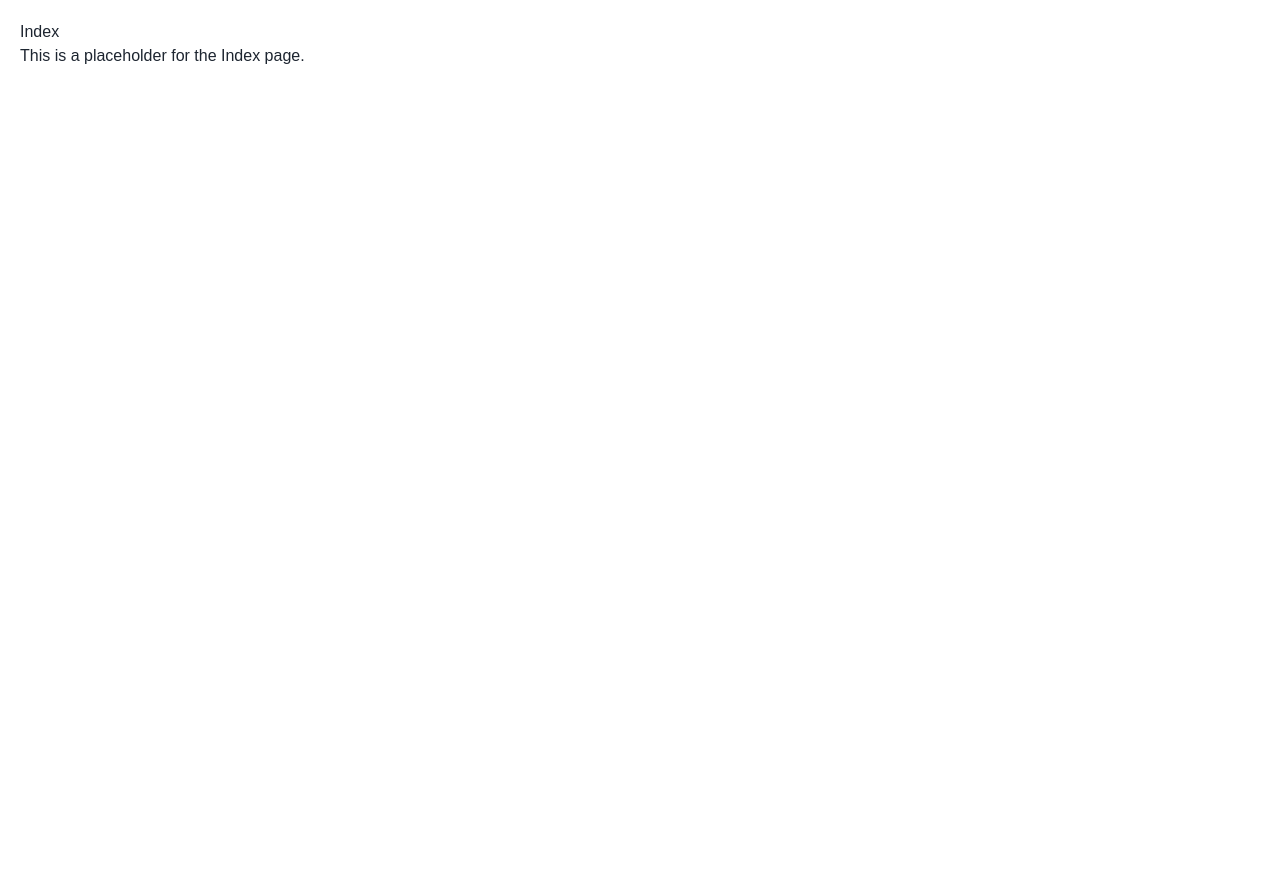
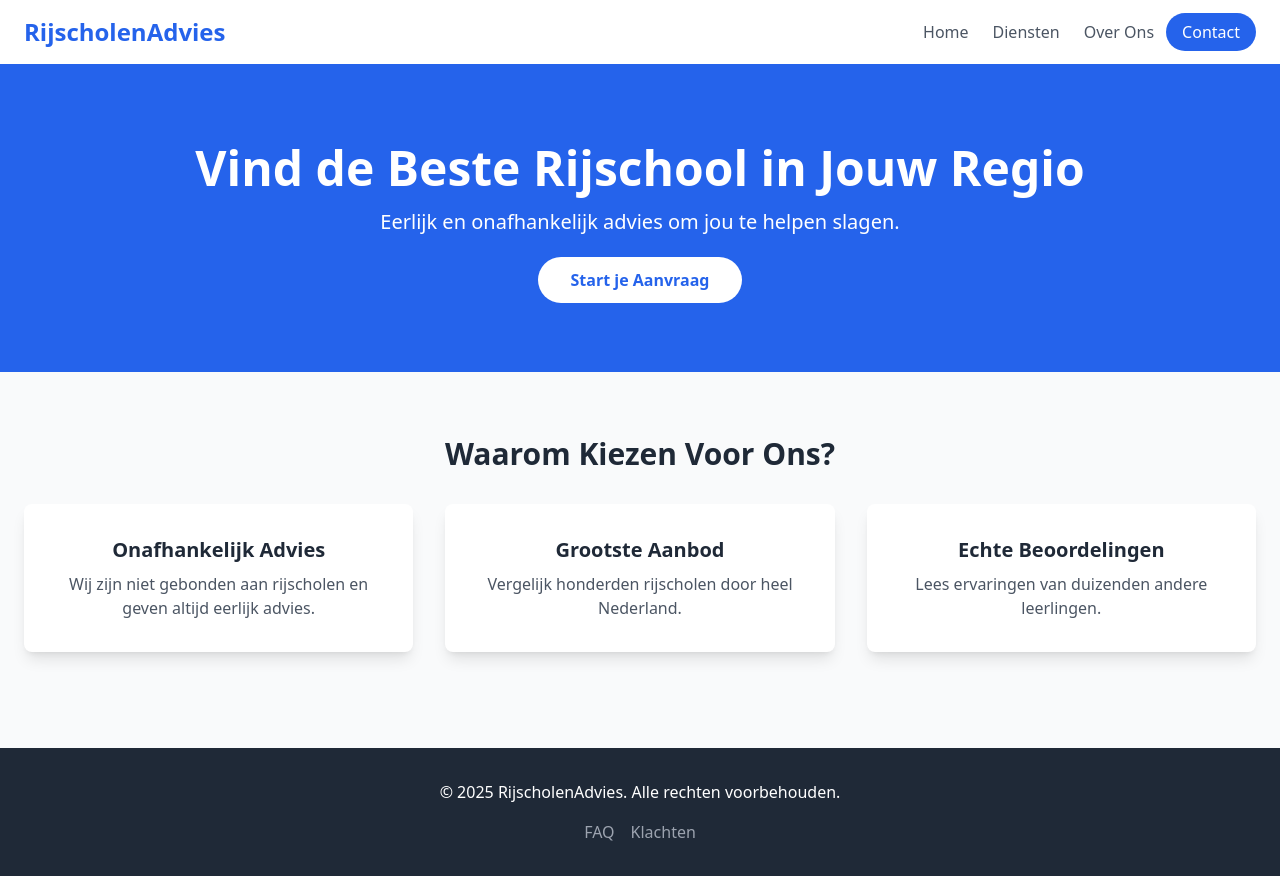
Before and after one commit to kurdbabo02-boop/RijscholenAdvies, a React (Vite) app: page / in a window 1280 px wide. Before the commit the page ends 800 px from the top, so only its background shows below. Built offline with nearby package versions, Linux system fonts and the light colour scheme.

Commit message:
Update App.tsx

```diff
--- a/src/App.tsx
+++ b/src/App.tsx
@@ -1,31 +1,7 @@
 import React, { useEffect } from 'react';
-import { Toaster } from "@/components/ui/toaster";
-import { Toaster as Sonner } from "@/components/ui/sonner";
-import { TooltipProvider } from "@/components/ui/tooltip";
-import { QueryClient, QueryClientProvider } from "@tanstack/react-query";
-import { BrowserRouter, Routes, Route, useLocation } from "react-router-dom";
+import { BrowserRouter, Routes, Route, useLocation, Link } from "react-router-dom";
 
-// --- Placeholder Components and Hooks ---
-// The following components are placeholders to fix the "Could not resolve" errors.
-// You can replace these with your actual page components.
-
-const PlaceholderComponent = ({ pageName }) => (
-  <div style={{ padding: '20px', fontFamily: 'sans-serif' }}>
-    <h1>{pageName}</h1>
-    <p>This is a placeholder for the {pageName} page.</p>
-  </div>
-);
-
-const Index = () => <PlaceholderComponent pageName="Index" />;
-const NotFound = () => <PlaceholderComponent pageName="NotFound" />;
-const AanvraagPage = () => <PlaceholderComponent pageName="AanvraagPage" />;
-const BevestigingPage = () => <PlaceholderComponent pageName="BevestigingPage" />;
-const BetalingGeluktPage = () => <PlaceholderComponent pageName="BetalingGeluktPage" />;
-const ContactPage = () => <PlaceholderComponent pageName="ContactPage" />;
-const OverOnsPage = () => <PlaceholderComponent pageName="OverOnsPage" />;
-const DienstenPage = () => <PlaceholderComponent pageName="DienstenPage" />;
-const FAQPage = () => <PlaceholderComponent pageName="FAQPage" />;
-const KlachtenPage = () => <PlaceholderComponent pageName="KlachtenPage" />;
+// --- Helper & Hook Placeholders ---
 
 // Placeholder for the missing custom hook
 const useScrollToTop = () => {
@@ -35,9 +11,98 @@ const useScrollToTop = () => {
   }, [pathname]);
 };
 
-// --- End of Placeholder Components ---
+// --- Page Components ---
 
-const queryClient = new QueryClient();
+// A more realistic homepage component
+const HomePage = () => (
+  <div className="bg-gray-50 font-sans text-gray-800">
+    {/* Header */}
+    <header className="bg-white shadow-md">
+      <nav className="container mx-auto px-6 py-4 flex justify-between items-center">
+        <div className="text-2xl font-bold text-blue-600">RijscholenAdvies</div>
+        <div>
+          <Link to="/" className="text-gray-600 hover:text-blue-600 px-3 py-2">Home</Link>
+          <Link to="/diensten" className="text-gray-600 hover:text-blue-600 px-3 py-2">Diensten</Link>
+          <Link to="/over-ons" className="text-gray-600 hover:text-blue-600 px-3 py-2">Over Ons</Link>
+          <Link to="/contact" className="bg-blue-600 text-white rounded-full px-4 py-2 hover:bg-blue-700">Contact</Link>
+        </div>
+      </nav>
+    </header>
+
+    {/* Hero Section */}
+    <main>
+      <section className="bg-blue-600 text-white text-center py-20">
+        <div className="container mx-auto px-6">
+          <h1 className="text-4xl md:text-5xl font-bold mb-4">Vind de Beste Rijschool in Jouw Regio</h1>
+          <p className="text-lg md:text-xl mb-8">Eerlijk en onafhankelijk advies om jou te helpen slagen.</p>
+          <Link to="/aanvraag" className="bg-white text-blue-600 font-bold rounded-full py-3 px-8 hover:bg-gray-200">
+            Start je Aanvraag
+          </Link>
+        </div>
+      </section>
+
+      {/* Features Section */}
+      <section className="py-16">
+        <div className="container mx-auto px-6 text-center">
+          <h2 className="text-3xl font-bold mb-8">Waarom Kiezen Voor Ons?</h2>
+          <div className="flex flex-wrap -mx-4">
+            <div className="w-full md:w-1/3 px-4 mb-8">
+              <div className="bg-white p-8 rounded-lg shadow-lg">
+                <h3 className="font-bold text-xl mb-2">Onafhankelijk Advies</h3>
+                <p className="text-gray-600">Wij zijn niet gebonden aan rijscholen en geven altijd eerlijk advies.</p>
+              </div>
+            </div>
+            <div className="w-full md:w-1/3 px-4 mb-8">
+              <div className="bg-white p-8 rounded-lg shadow-lg">
+                <h3 className="font-bold text-xl mb-2">Grootste Aanbod</h3>
+                <p className="text-gray-600">Vergelijk honderden rijscholen door heel Nederland.</p>
+              </div>
+            </div>
+            <div className="w-full md:w-1/3 px-4 mb-8">
+              <div className="bg-white p-8 rounded-lg shadow-lg">
+                <h3 className="font-bold text-xl mb-2">Echte Beoordelingen</h3>
+                <p className="text-gray-600">Lees ervaringen van duizenden andere leerlingen.</p>
+              </div>
+            </div>
+          </div>
+        </div>
+      </section>
+    </main>
+
+    {/* Footer */}
+    <footer className="bg-gray-800 text-white py-8">
+      <div className="container mx-auto px-6 text-center">
+        <p>&copy; 2025 RijscholenAdvies. Alle rechten voorbehouden.</p>
+        <div className="mt-4">
+          <Link to="/faq" className="text-gray-400 hover:text-white px-2">FAQ</Link>
+          <Link to="/klachten" className="text-gray-400 hover:text-white px-2">Klachten</Link>
+        </div>
+      </div>
+    </footer>
+  </div>
+);
+
+
+const PlaceholderComponent = ({ pageName }) => (
+  <div style={{ padding: '20px', fontFamily: 'sans-serif', textAlign: 'center' }}>
+    <h1 style={{ fontSize: '2em', marginBottom: '20px' }}>{pageName}</h1>
+    <p>Dit is een placeholder voor de {pageName} pagina.</p>
+    <Link to="/" style={{ color: 'blue', textDecoration: 'underline' }}>Terug naar de homepagina</Link>
+  </div>
+);
+
+const NotFound = () => <PlaceholderComponent pageName="404 - Pagina Niet Gevonden" />;
+const AanvraagPage = () => <PlaceholderComponent pageName="Aanvraag" />;
+const BevestigingPage = () => <PlaceholderComponent pageName="Bevestiging" />;
+const BetalingGeluktPage = () => <PlaceholderComponent pageName="Betaling Gelukt" />;
+const ContactPage = () => <PlaceholderComponent pageName="Contact" />;
+const OverOnsPage = () => <PlaceholderComponent pageName="Over Ons" />;
+const DienstenPage = () => <PlaceholderComponent pageName="Diensten" />;
+const FAQPage = () => <PlaceholderComponent pageName="FAQ" />;
+const KlachtenPage = () => <PlaceholderComponent pageName="Klachten" />;
+
+
+// --- Main App Setup ---
 
 // This component handles the routing logic
 function AppContent() {
@@ -45,7 +110,7 @@ function AppContent() {
 
   return (
     <Routes>
-      <Route path="/" element={<Index />} />
+      <Route path="/" element={<HomePage />} />
       <Route path="/aanvraag" element={<AanvraagPage />} />
       <Route path="/bevestiging" element={<BevestigingPage />} />
       <Route path="/betaling-gelukt" element={<BetalingGeluktPage />} />
@@ -54,23 +119,18 @@ function AppContent() {
       <Route path="/diensten" element={<DienstenPage />} />
       <Route path="/faq" element={<FAQPage />} />
       <Route path="/klachten" element={<KlachtenPage />} />
-      {/* ADD ALL CUSTOM ROUTES ABOVE THE CATCH-ALL "*" ROUTE */}
       <Route path="*" element={<NotFound />} />
     </Routes>
   );
 }
 
-// This is the main App component that wraps everything with providers
+// This is the main App component that wraps everything
 const App = () => (
-  <QueryClientProvider client={queryClient}>
-    <TooltipProvider>
-      <Toaster />
-      <Sonner />
-      <BrowserRouter>
-        <AppContent />
-      </BrowserRouter>
-    </TooltipProvider>
-  </QueryClientProvider>
+  // QueryClientProvider and TooltipProvider would go here if needed,
+  // but are removed for this self-contained example.
+  <BrowserRouter>
+    <AppContent />
+  </BrowserRouter>
 );
 
 export default App;
```
